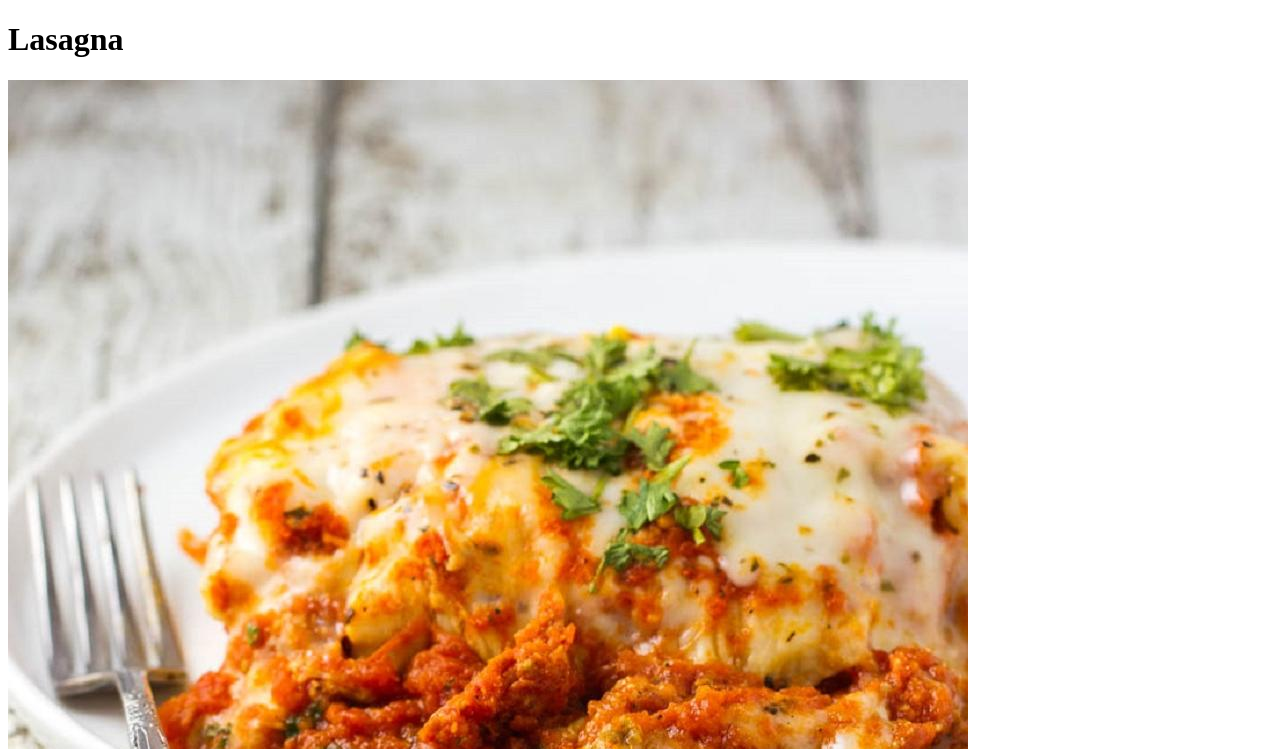
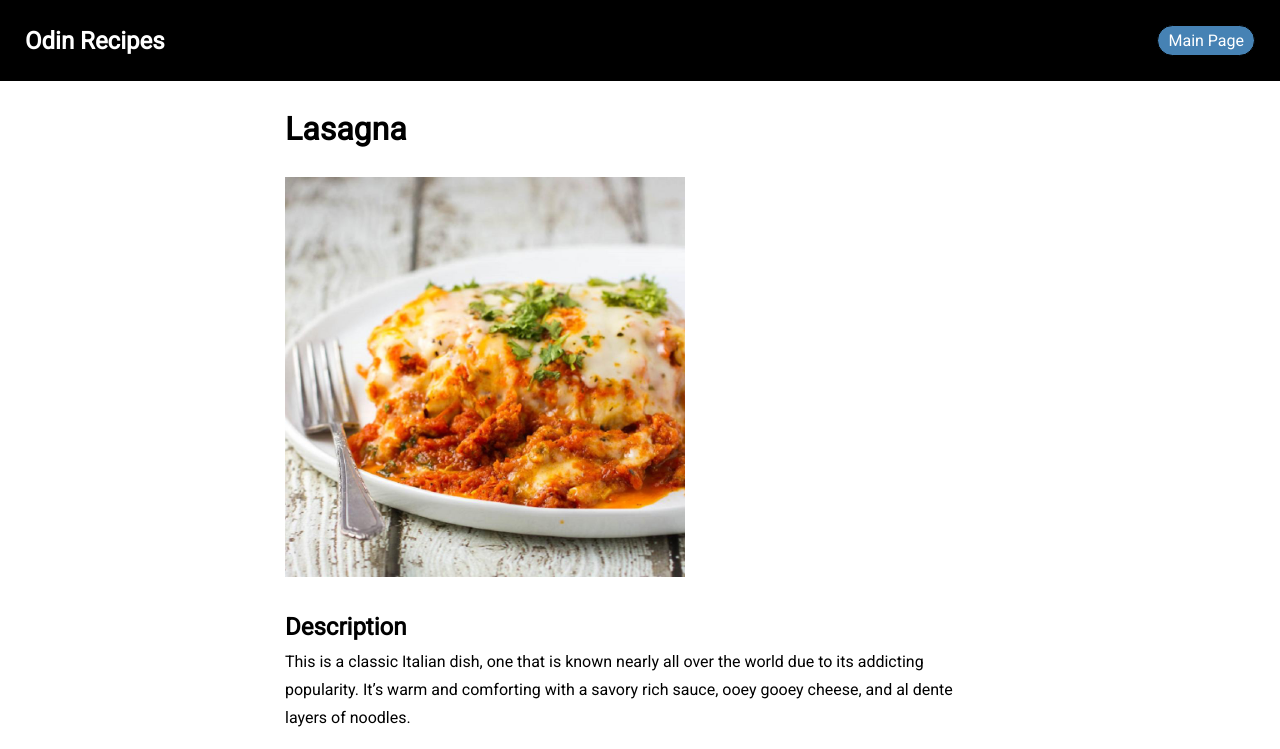
Before and after one commit to mbarricklow/odin_recipes, a plain HTML site: page lasagna.html in a window 1280 px wide. Shown: the top 749 px of the page. Drawn offline with Linux system fonts and the light colour scheme.

Commit message:
initial commit

```diff
--- a/lasagna.html
+++ b/lasagna.html
@@ -4,13 +4,23 @@
     <meta charset="UTF-8">
     <meta http-equiv="X-UA-Compatible" content="IE=edge">
     <meta name="viewport" content="width=device-width, initial-scale=1.0">
+    <link rel="stylesheet" href="style.css">
+    <style>
+        @import url('https://fonts.googleapis.com/css2?family=Roboto&display=swap');
+    </style>
     <title>Lasagna</title>
 </head>
 <body>
-    <div class="name">
+    <nav>
+        <h1>Odin Recipes</h1>
+        <a href="index.html" class="button">Main Page</a>
+    </nav>
+
+    <main>
+        <header class="name">
             <h1>Lasagna</h1>
             <img src="images\worlds-best-lasagna.jpeg" alt="lasagna">
-    </div>
+        </header>
 
         <div class="description">
             <h2>Description</h2>
@@ -53,5 +63,6 @@
                 <li>Bake in preheated oven for 25 minutes. Remove foil, and bake an additional 25 minutes. Cool for 15 minutes before serving.</li>
             </ol>
         </div>
+    </main>
 </body>
 </html>
--- /dev/null
+++ b/style.css
@@ -0,0 +1,64 @@
+* {
+    margin: 0;
+    padding: 0;
+    font-family: 'Roboto', sans-serif;
+}
+
+body {
+    width: 100%;
+}
+
+nav {
+    display: flex;
+    justify-content: space-between;
+    align-items: center;
+    padding: 25px;
+    background-color: black;
+    color: white;
+}
+
+.button {
+    background-color: steelblue;
+    color: white;
+    text-decoration: none;
+    border: solid 1px black;
+    border-radius: 20px;
+    padding: 5px 10px;
+}
+
+.index {
+    width: 750px;
+    display: block;
+    margin: 20px 60px;
+    line-height: 1.75;
+    font-size: x-large;
+}
+
+main {
+    width: 750px;
+    display: block;
+    margin-left: auto;
+    margin-right: auto;
+    line-height: 1.75;
+}
+
+.name {
+    margin: 20px;
+}
+
+.name img {
+    width: 400px;
+    margin-top: 20px;
+}
+
+.description{
+    margin: 20px;
+}
+
+.ingredients {
+    margin: 20px;
+}
+
+.steps {
+    margin: 20px;
+}
```
Also changed, not shown: banana_bread.html (+11 -0 lines), index.html (+9 -0 lines), onion-rings.html (+11 -0 lines). Lines whose indentation alone changed are shown as unchanged.
